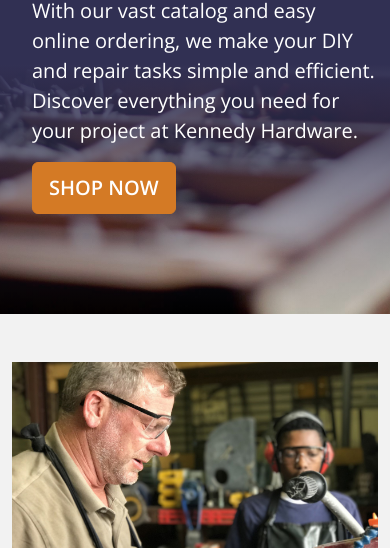
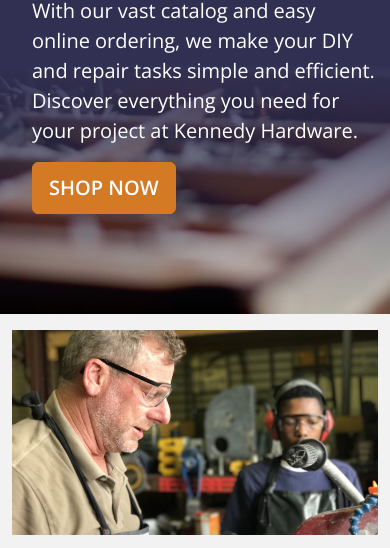
Before and after one commit to benn0425/dsn1713-final, a website: page index.html in a window 390 px wide. Shown: the part 267-815 px from the top of the page. Drawn offline with nearby package versions, Linux system fonts and the light colour scheme.

Commit message:
corrected mobile padding

```diff
--- a/index.html
+++ b/index.html
@@ -80,7 +80,7 @@
                      </div>
 
                      <div class="col-lg-6 order-1">
-                         <img class="img-fluid object-fit-cover py-5" src="images/home-page/home-page-about-here-to-help-cropped.jpg" alt="man in workshop">
+                         <img class="img-fluid object-fit-cover py-3 py-lg-5" src="images/home-page/home-page-about-here-to-help-cropped.jpg" alt="man in workshop">
                      </div>
                  </div>
              </div>
```
